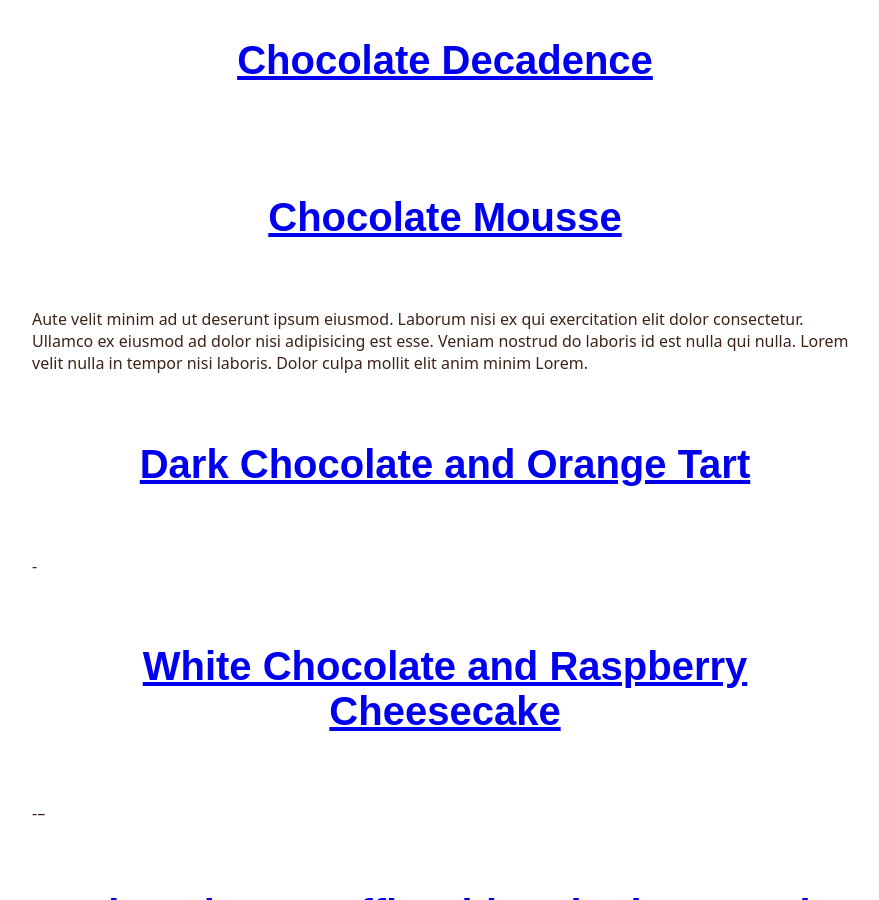
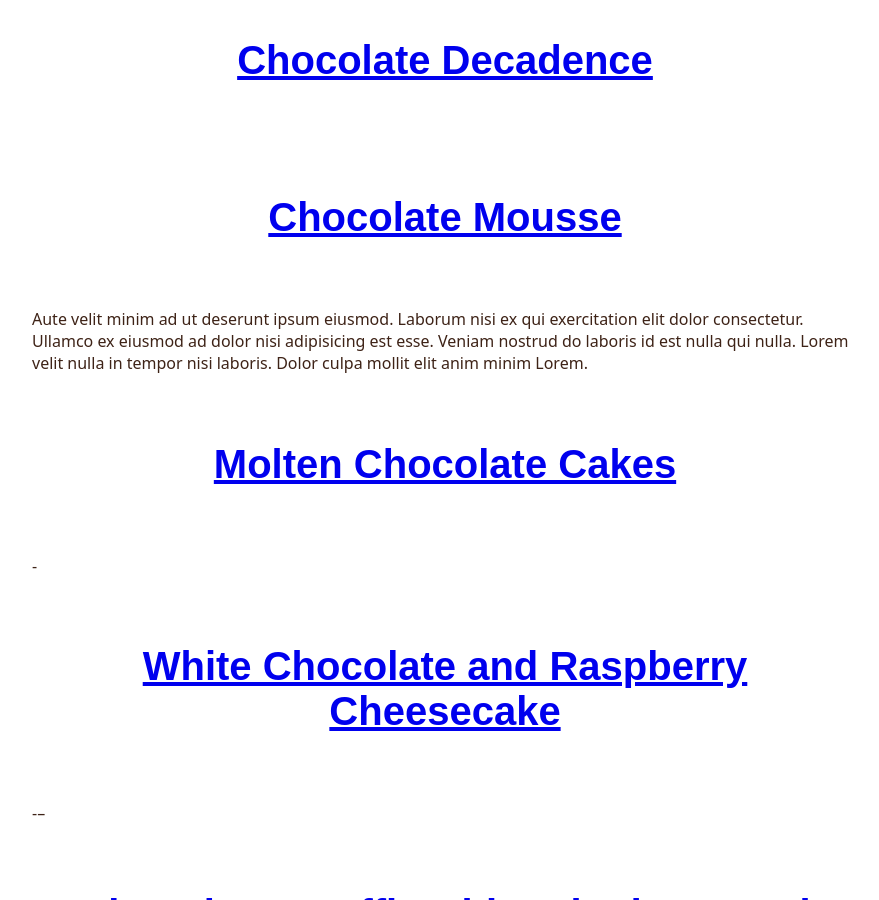
Before and after one commit to nicoleanncarter/recipes, a Jekyll site: the page built from pages/recipelisting.md, in a window 1280 px wide and 900 px high. Shown: the whole window, without its empty margins (195-1074 px from the left). Built offline with Jekyll 4.4.1, drawn with Linux system fonts in a browser that asks for light colours.

Commit message:
Update Recipe “dark-chocolate-and-orange-tart”

```diff
--- a/_recipes/dark-chocolate-and-orange-tart.md
+++ b/_recipes/dark-chocolate-and-orange-tart.md
@@ -1,5 +1,5 @@
 ---
-title: Dark Chocolate and Orange Tart
+title: Molten Chocolate Cakes
 date: 2023-02-14T13:35:05.631Z
 order: 2
 layout: recipe
```
